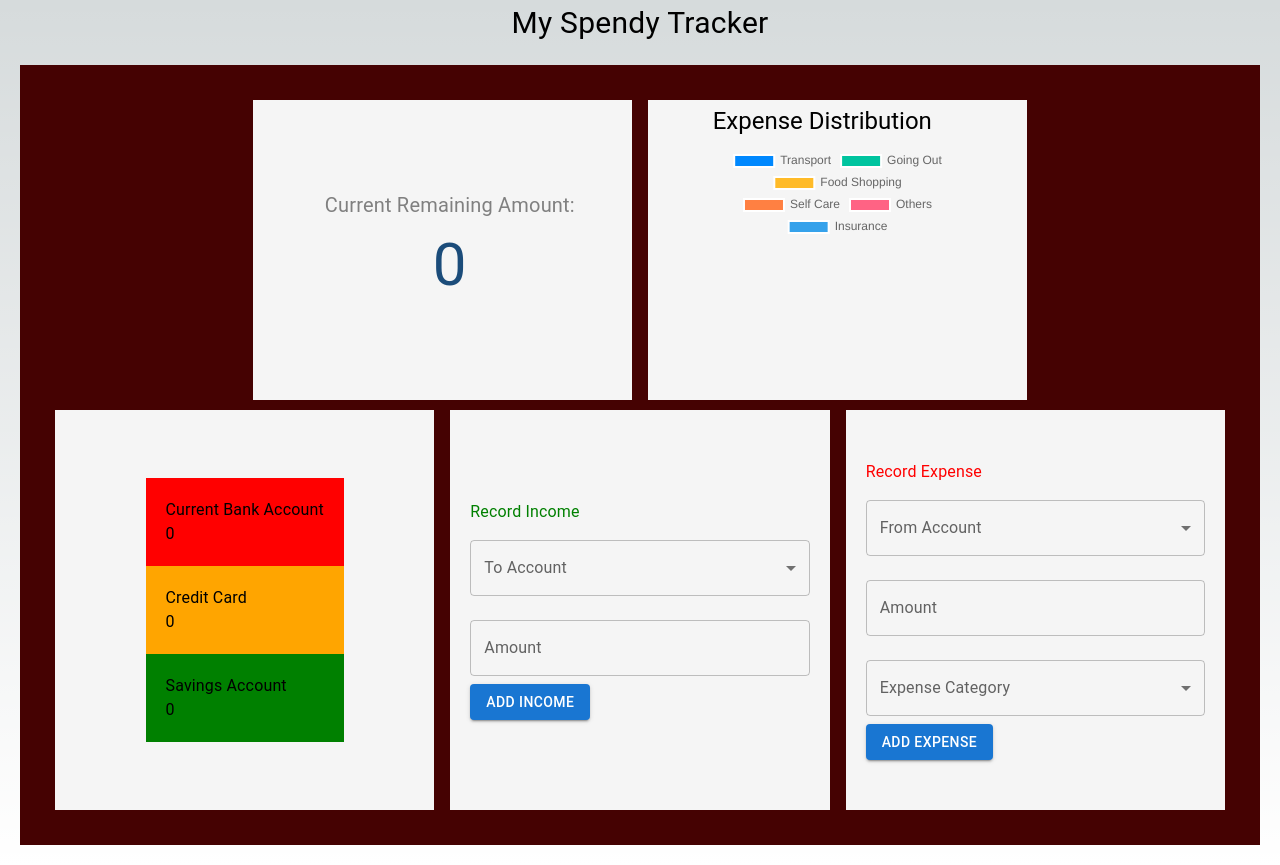
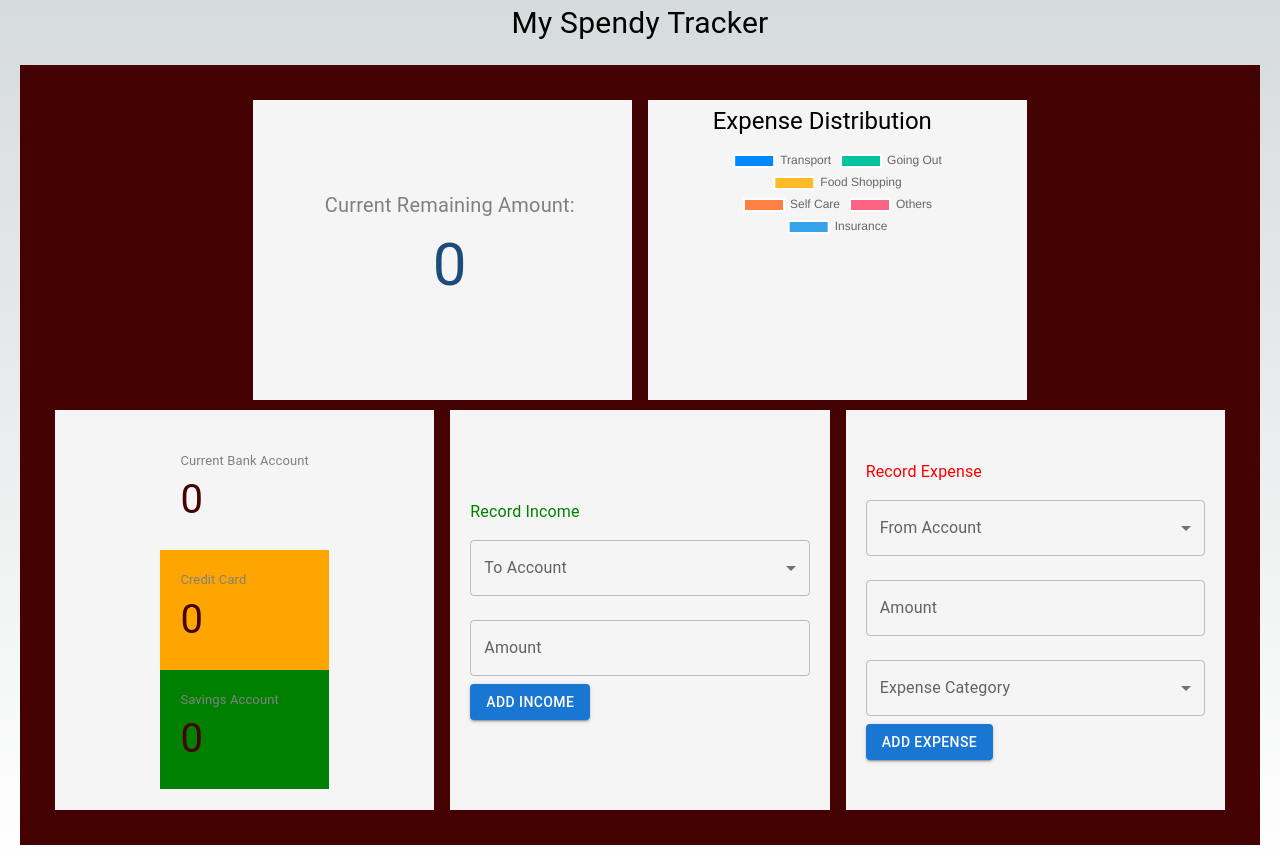
Before and after one commit to ro61zzy/personal_finance_tracker, a Next.js app: page / in a window 1280 px wide. Built offline with nearby package versions, Linux system fonts and the light colour scheme.

Commit message:
Ui improvements

```diff
--- a/src/components/MyAccountsCard.jsx
+++ b/src/components/MyAccountsCard.jsx
@@ -18,11 +18,19 @@ const MyAccountsCard = () => {
         <Box sx={{
           display: "flex",
           flexDirection: "column",
-          backgroundColor: "red",
+         // backgroundColor: "red",
           p: "20px"
         }}>
-          <Typography>Current Bank Account</Typography>
-          <Typography>{data.accounts.currentBankAccount}</Typography>
+          <Typography
+          sx={{
+            color:"grey",
+            fontSize:"13px"
+          }}>Current Bank Account</Typography>
+          <Typography
+           sx={{
+            color:"#450202",
+            fontSize:"40px"
+          }}>{data.accounts.currentBankAccount.toLocaleString()}</Typography>
         </Box>
         <Box sx={{
           display: "flex",
@@ -30,8 +38,15 @@ const MyAccountsCard = () => {
           backgroundColor: "orange",
           p: "20px"
         }}>
-          <Typography>Credit Card</Typography>
-          <Typography>{data.accounts.creditCard}</Typography>
+          <Typography
+            sx={{
+              color:"grey",
+              fontSize:"13px"
+            }}>Credit Card</Typography>
+          <Typography   sx={{
+            color:"#450202",
+            fontSize:"40px"
+          }}>{data.accounts.creditCard.toLocaleString()}</Typography>
         </Box>
         <Box sx={{
           display: "flex",
@@ -39,8 +54,14 @@ const MyAccountsCard = () => {
           backgroundColor: "green",
           p: "20px"
         }}>
-          <Typography>Savings Account</Typography>
-          <Typography>{data.accounts.savingsAccount}</Typography>
+          <Typography   sx={{
+            color:"grey",
+            fontSize:"13px"
+          }}>Savings Account</Typography>
+          <Typography   sx={{
+            color:"#450202",
+            fontSize:"40px"
+          }}>{data.accounts.savingsAccount}</Typography>
         </Box>
       </Box>
     </Box>
```
